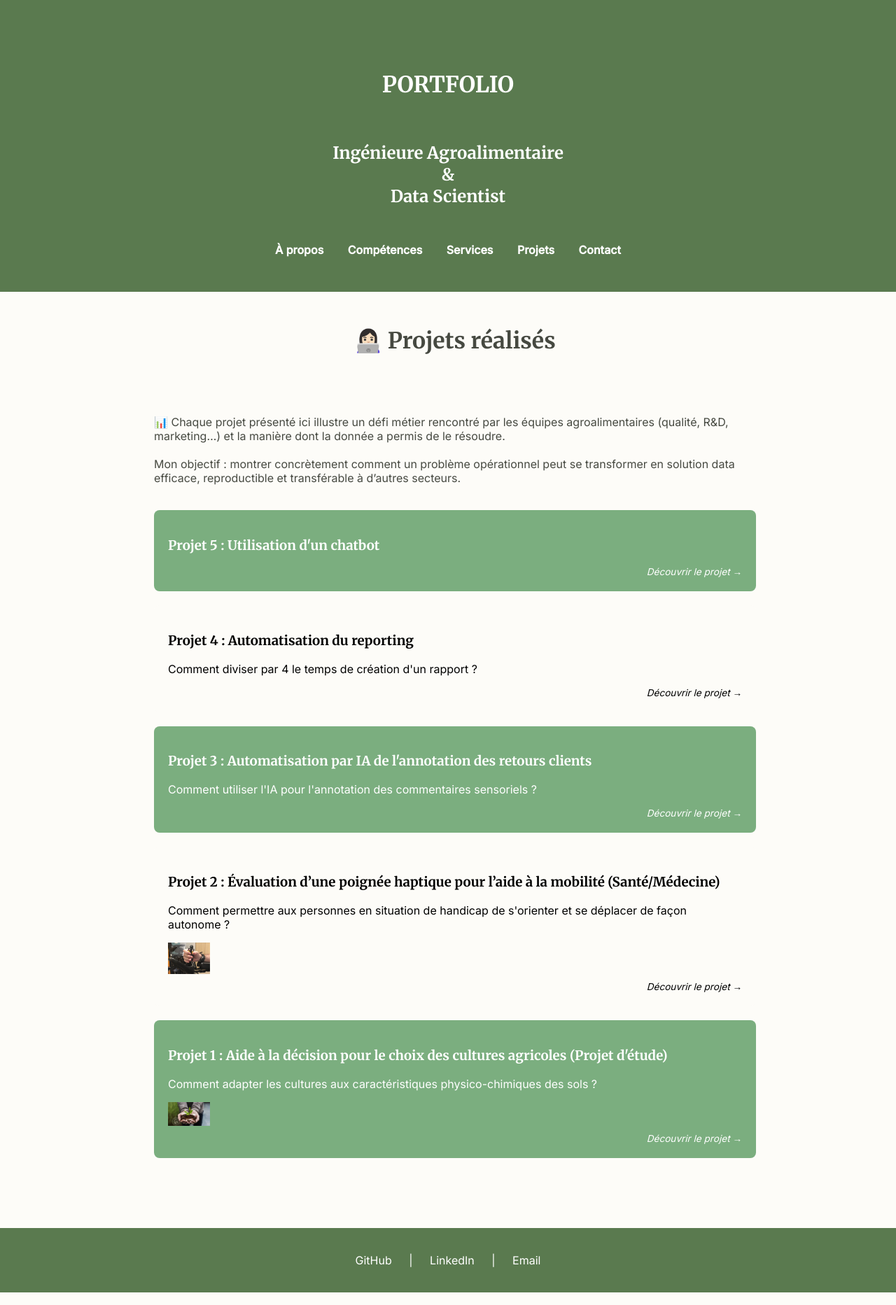
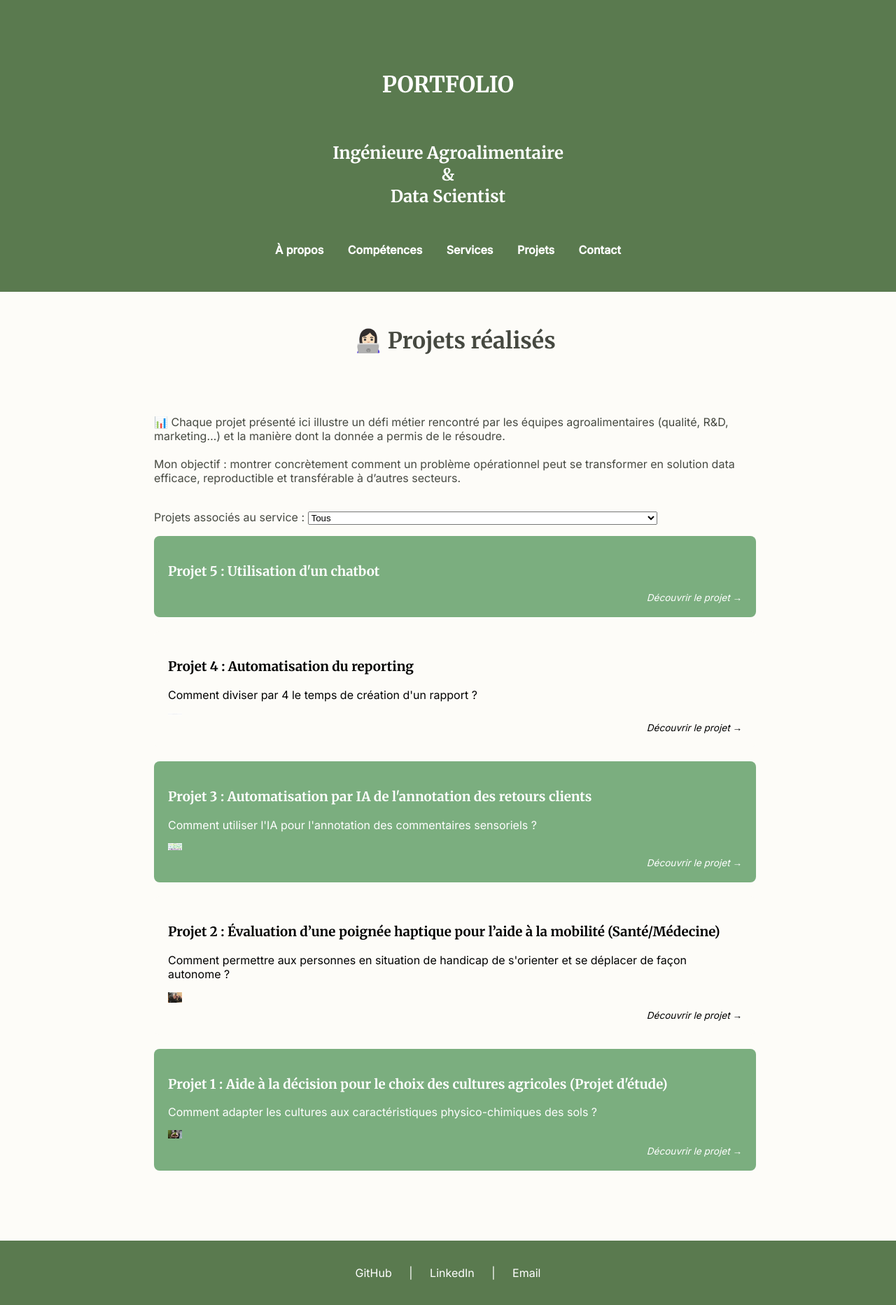
Before and after one commit to emma-dcs/emma-dcs.github.io, a Jekyll site: the page built from projets.md, in a window 1280 px wide. Shown: the whole page at 70% size. Built offline with Jekyll 4.4.1, drawn with Linux system fonts in a browser that asks for light colours; part of the change alters nothing that is shown.

```diff
--- a/assets/css/style.scss
+++ b/assets/css/style.scss
@@ -169,7 +169,7 @@ main {
 }
 
 .projet-image {
-  width: 60px;
+  width: 20px;
   height: auto;
   margin-bottom: 10px;
   display: block;
--- a/projets.md
+++ b/projets.md
@@ -6,29 +6,41 @@ title: 👩🏻‍💻 Projets réalisés
 📊 Chaque projet présenté ici illustre un défi métier rencontré par les équipes agroalimentaires (qualité, R&D, marketing…) et la manière dont la donnée a permis de le résoudre.<br><br>
 Mon objectif : montrer concrètement comment un problème opérationnel peut se transformer en solution data efficace, reproductible et transférable à d’autres secteurs. <br><br>
 
+<label for="filtreService">Projets associés au service :</label>
+<select id="filtreService">
+  <option value="all">Tous</option>
+  <option value="A">A - Libérez du temps grâce à l'automatisation de vos rapports</option>
+  <option value="B">B - Faites parler vos clients grâce à l'analyse de verbatims</option>
+  <option value="C">C - Pilotez vos projets avec des dashboards interactifs</option>
+  <option value="D">D - Offrez-vous une assistance intelligente grâce aux Chatbot et à l'IA générative</option>
+  <option value="E">E - Autres</option>
+</select>
+
 <div class="projets-container">
-    <a href="{{ site.baseurl }}/projet5" class="projet">
+    <a href="{{ site.baseurl }}/projet5" class="projet" data-service="D">
     <h3 class="projet-titre">Projet 5 : Utilisation d'un chatbot</h3>
     <p class="projet-description"></p>
     <span class="projet-lien">Découvrir le projet →</span>
     </a>
-    <a href="{{ site.baseurl }}/projet4" class="projet">
+    <a href="{{ site.baseurl }}/projet4" class="projet" data-service="A">
     <h3 class="projet-titre">Projet 4 : Automatisation du reporting</h3>
     <p class="projet-description">Comment diviser par 4 le temps de création d'un rapport ?</p>
+    <img src="{{ site.baseurl }}/assets/images/projet4.png" alt="Projet 4" class="projet-image">
     <span class="projet-lien">Découvrir le projet →</span>
     </a>
-    <a href="{{ site.baseurl }}/projet3" class="projet">
+    <a href="{{ site.baseurl }}/projet3" class="projet" data-service="B">
     <h3 class="projet-titre">Projet 3 : Automatisation par IA de l'annotation des retours clients</h3>
     <p class="projet-description">Comment utiliser l'IA pour l'annotation des commentaires sensoriels ?</p>
+    <img src="{{ site.baseurl }}/assets/images/projet3.png" alt="Projet 3" class="projet-image">
     <span class="projet-lien">Découvrir le projet →</span>
     </a>
-    <a href="{{ site.baseurl }}/projet2" class="projet">
+    <a href="{{ site.baseurl }}/projet2" class="projet" data-service="E">
     <h3 class="projet-titre">Projet 2 : Évaluation d’une poignée haptique pour l’aide à la mobilité (Santé/Médecine)</h3>
     <p class="projet-description">Comment permettre aux personnes en situation de handicap de s'orienter et se déplacer de façon autonome ?</p>
     <img src="{{ site.baseurl }}/assets/images/projet2.png" alt="Projet 2" class="projet-image">
     <span class="projet-lien">Découvrir le projet →</span>
     </a>
-    <a href="{{ site.baseurl }}/projet1" class="projet">
+    <a href="{{ site.baseurl }}/projet1" class="projet" data-service="E">
     <h3 class="projet-titre">Projet 1 : Aide à la décision pour le choix des cultures agricoles (Projet d'étude)</h3>
     <p class="projet-description">Comment adapter les cultures aux caractéristiques physico-chimiques des sols ?</p>
     <img src="{{ site.baseurl }}/assets/images/projet1.png" alt="Projet 1" class="projet-image">
@@ -36,3 +48,20 @@ Mon objectif : montrer concrètement comment un problème opérationnel peut se
     </a>
 
 </div>
+
+<script>
+  const selectFiltre = document.getElementById("filtreService");
+  const projets = document.querySelectorAll(".projet");
+
+  selectFiltre.addEventListener("change", function() {
+    const serviceChoisi = this.value;
+
+    projets.forEach(projet => {
+      if (serviceChoisi === "all" || projet.dataset.service === serviceChoisi) {
+        projet.style.display = "block";
+      } else {
+        projet.style.display = "none";
+      }
+    });
+  });
+</script>
```
